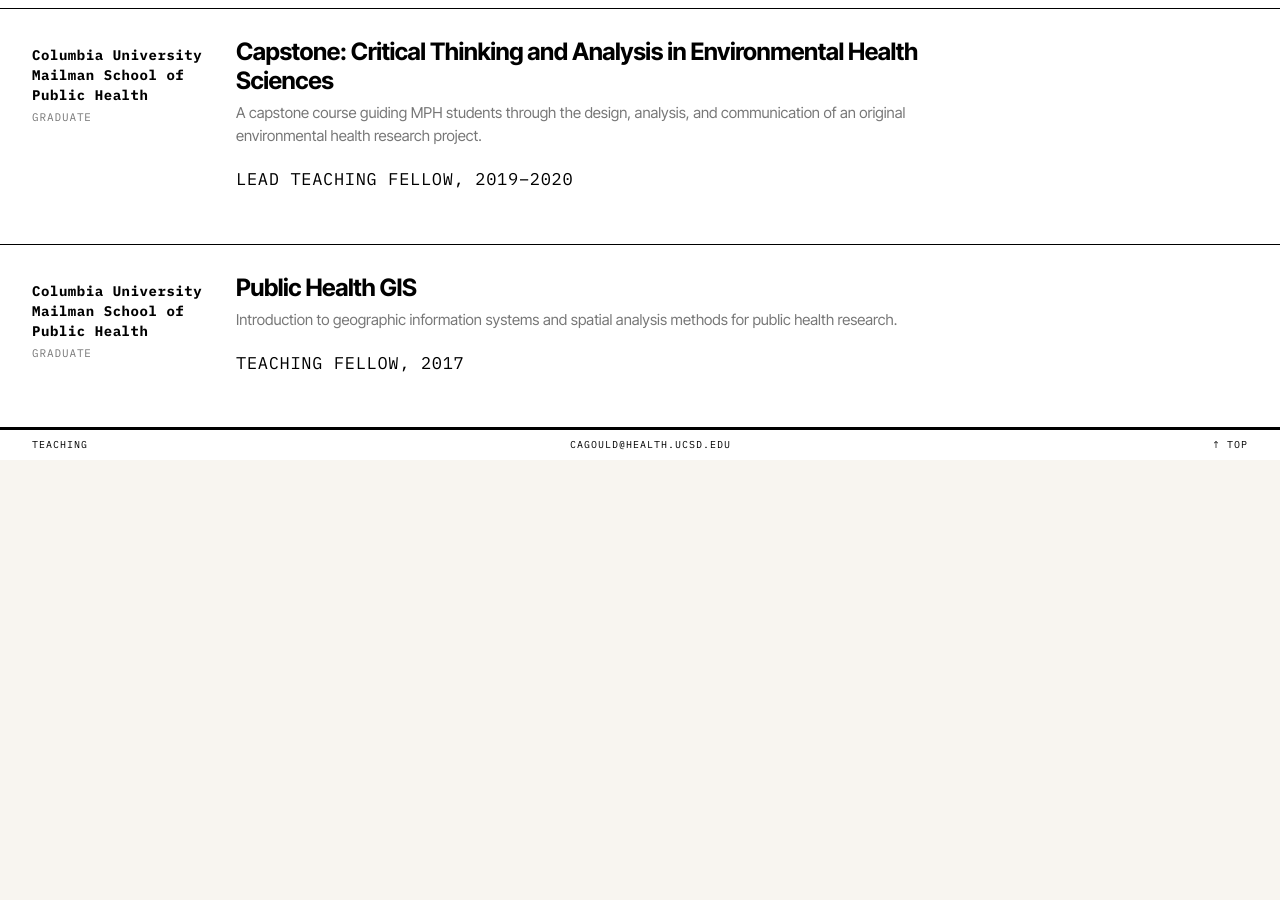
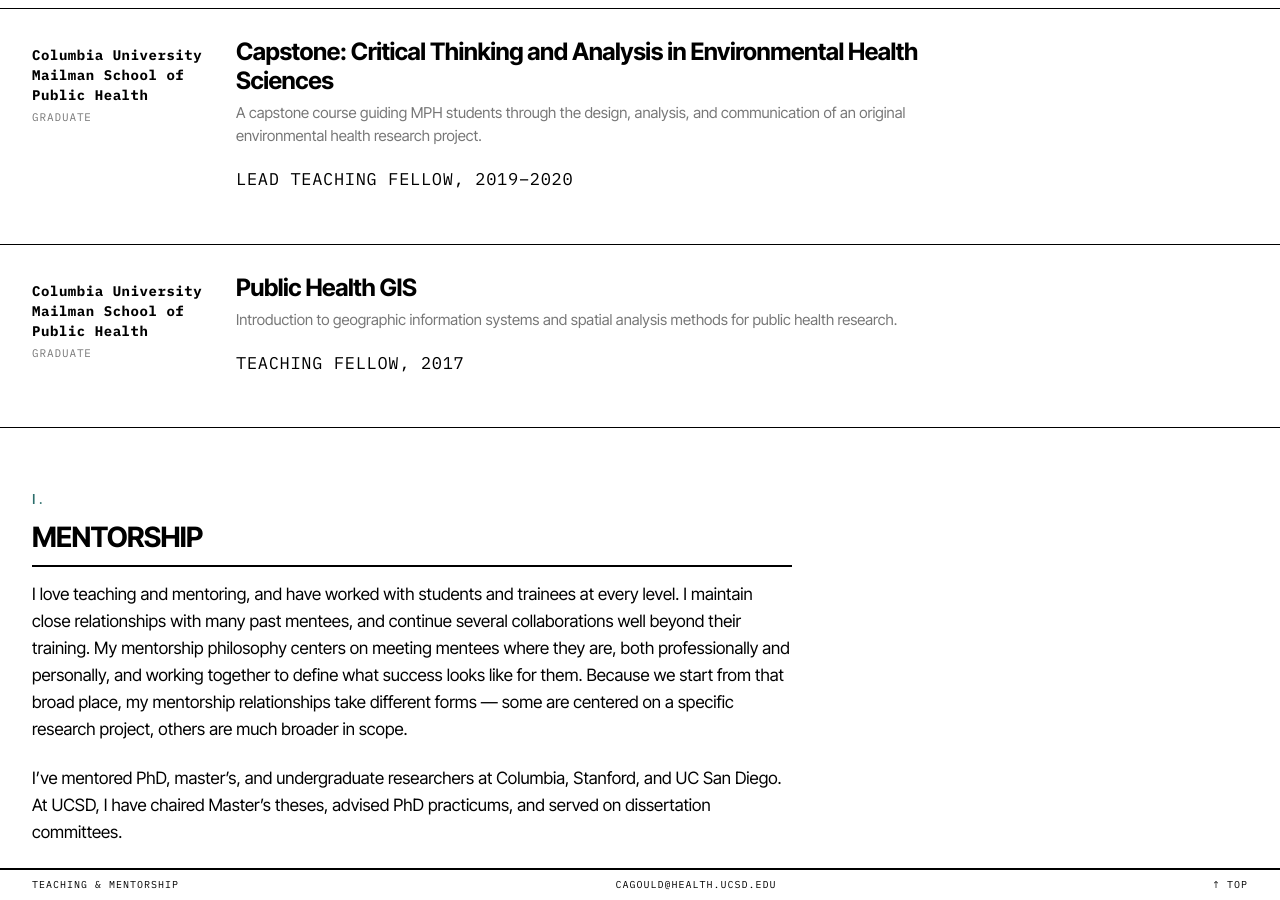
Before and after one commit to gouldc/gouldc.github.io, a Jekyll site: the page built from _pages/teaching.md, in a window 1280 px wide and 900 px high, scrolled down 1154 px. Built offline with Jekyll 4.4.1, drawn with Linux system fonts in a browser that asks for light colours; before the commit the page ends 1614 px from its top, so only the background shows below that; some of the changed text lies outside the part shown.

Commit message:
Add Mentorship section to Teaching page, rename page to Teaching & Mentorship
Content workshopped and finalized by Carlos.

```diff
--- a/_pages/teaching.md
+++ b/_pages/teaching.md
@@ -1,5 +1,5 @@
 ---
-title: "Teaching"
+title: "Teaching &amp; Mentorship"
 permalink: /teaching/
 author_profile: true
 classes: teaching-page
@@ -7,3 +7,9 @@ lede: "My goal in the classroom is to help students become critical scientific t
 ---
 
 {% include list-courses.html %}
+
+## Mentorship
+
+I love teaching and mentoring, and have worked with students and trainees at every level. I maintain close relationships with many past mentees, and continue several collaborations well beyond their training. My mentorship philosophy centers on meeting mentees where they are, both professionally and personally, and working together to define what success looks like for them. Because we start from that broad place, my mentorship relationships take different forms &mdash; some are centered on a specific research project, others are much broader in scope.
+
+I've mentored PhD, master's, and undergraduate researchers at Columbia, Stanford, and UC San Diego. At UCSD, I have chaired Master's theses, advised PhD practicums, and served on dissertation committees.
```
